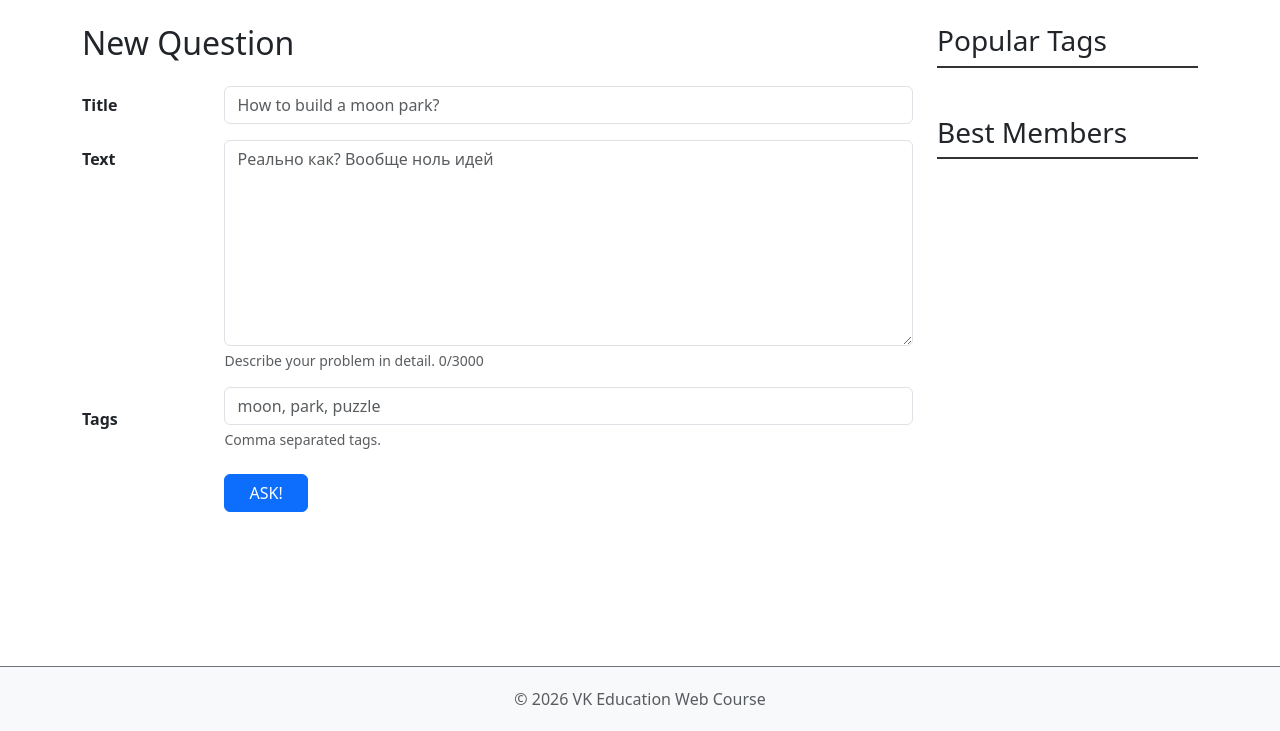
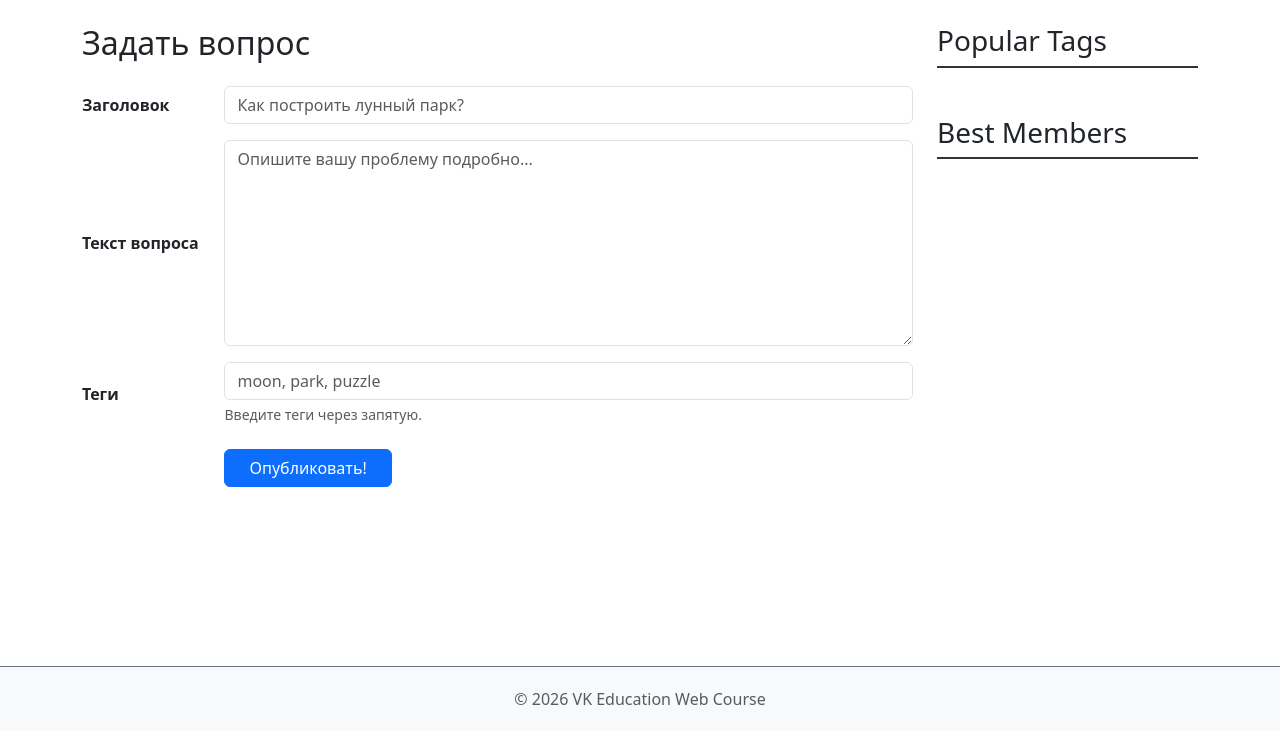
Before and after one commit to Oven29/2026-VK-EDU-Web-11-Ovchinnikov-I, a Django app: page /ask/ in a window 1280 px wide. Shown: the part 69-800 px from the top of the page. Run offline with Django 5.2, Linux system fonts and the light colour scheme; the visitor is signed in with stand-in values (Sample User, id 1); data comes from the database, SQL or seed files in the repository; data that the repository does not hold is empty; some libraries are stand-ins or nearby versions.

Commit message:
feat: implement forms and views for questions and answers

```diff
--- /dev/null
+++ b/questions/forms.py
@@ -0,0 +1,63 @@
+from django import forms
+from .models import Question, Answer, Tag
+
+class QuestionForm(forms.ModelForm):
+    tags = forms.CharField(
+        label='Теги',
+        required=False,
+        widget=forms.TextInput(attrs={'class': 'form-control', 'placeholder': 'moon, park, puzzle'}),
+        help_text='Введите теги через запятую.'
+    )
+
+    class Meta:
+        model = Question
+        fields = ('title', 'content', 'tags')
+        labels = {
+            'title': 'Заголовок',
+            'content': 'Текст вопроса',
+        }
+        widgets = {
+            'title': forms.TextInput(attrs={'class': 'form-control', 'placeholder': 'Как построить лунный парк?'}),
+            'content': forms.Textarea(attrs={'class': 'form-control', 'rows': 8, 'placeholder': 'Опишите вашу проблему подробно...'}),
+        }
+
+    def save(self, commit=True, author=None):
+        question = super().save(commit=False)
+        if author:
+            question.author = author
+        if commit:
+            question.save()
+            # Handle tags
+            tags_str = self.cleaned_data.get('tags', '')
+            if tags_str:
+                tag_names = [t.strip() for t in tags_str.split(',') if t.strip()]
+                for name in tag_names:
+                    tag, created = Tag.objects.get_or_create(name=name)
+                    question.tags.add(tag)
+        return question
+
+class AnswerForm(forms.ModelForm):
+    class Meta:
+        model = Answer
+        fields = ('content',)
+        labels = {
+            'content': 'Ваш ответ',
+        }
+        widgets = {
+            'content': forms.Textarea(attrs={
+                'class': 'form-control mb-3',
+                'rows': 5,
+                'placeholder': 'Введите ваш ответ здесь...',
+                'id': 'editor'
+            }),
+        }
+
+    def save(self, commit=True, author=None, question=None):
+        answer = super().save(commit=False)
+        if author:
+            answer.author = author
+        if question:
+            answer.question = question
+        if commit:
+            answer.save()
+        return answer
--- a/questions/templates/questions/ask.html
+++ b/questions/templates/questions/ask.html
@@ -1,39 +1,43 @@
 {% extends 'base.html' %}
 
-{% block title %}{{ block.super }}: New Question{% endblock %}
+{% block title %}Новый вопрос - Ivan Ask{% endblock %}
 
 {% block content %}
-<h2 class="mb-4">New Question</h2>
+<h2 class="mb-4">Задать вопрос</h2>
 
-<form action="{% url 'ask' %}" class="mt-4" >
+<form method="post" action="{% url 'ask' %}" class="mt-4">
+    {% csrf_token %}
+
+    {% if form.non_field_errors %}
+    <div class="alert alert-danger">
+        {% for error in form.non_field_errors %}
+        {{ error }}
+        {% endfor %}
+    </div>
+    {% endif %}
+
+    {% for field in form %}
     <div class="row mb-3 align-items-center">
-        <label class="col-sm-2 col-form-label fw-bold">Title</label>
+        <label for="{{ field.id_for_label }}" class="col-sm-2 col-form-label fw-bold">{{ field.label }}</label>
         <div class="col-sm-10">
-            <input type="text" class="form-control" placeholder="How to build a moon park?">
+            {{ field }}
+            {% if field.help_text %}
+            <div class="form-text">{{ field.help_text }}</div>
+            {% endif %}
+            {% if field.errors %}
+            <div class="text-danger small">
+                {% for error in field.errors %}
+                {{ error }}
+                {% endfor %}
+            </div>
+            {% endif %}
         </div>
     </div>
+    {% endfor %}
 
-    <div class="row mb-3">
-        <label class="col-sm-2 col-form-label fw-bold">Text</label>
-        <div class="col-sm-10">
-            <textarea id="editor" class="form-control" rows="8" placeholder="Реально как? Вообще ноль идей"></textarea>
-            <div class="form-text">Describe your problem in detail.
-                <span id="count-symbols">0/3000</span>
-            </div>
-        </div>
-    </div>
-
-    <div class="row mb-4 align-items-center">
-        <label class="col-sm-2 col-form-label fw-bold">Tags</label>
-        <div class="col-sm-10">
-            <input type="text" class="form-control" placeholder="moon, park, puzzle">
-            <div class="form-text">Comma separated tags.</div>
-        </div>
-    </div>
-
-    <div class="row">
+    <div class="row mt-4">
         <div class="col-sm-10 offset-sm-2">
-            <button type="submit" class="btn btn-primary px-4">ASK!</button>
+            <button type="submit" class="btn btn-primary px-4">Опубликовать!</button>
         </div>
     </div>
 </form>
--- a/questions/views.py
+++ b/questions/views.py
@@ -1,21 +1,16 @@
 from django.contrib.auth.models import User
 from django.shortcuts import render, get_object_or_404, redirect
+from django.contrib.auth.decorators import login_required
+from django.urls import reverse
 
-from .models import Question, Tag
+from .models import Question, Tag, Answer
 from .utils import paginate
-
-
-ME = {
-    "name": "Ivan. O",
-    "profile_path": "#",
-    "profile_photo": "https://i.yapx.ru/dkv1w.jpg",
-}
+from .forms import QuestionForm, AnswerForm
 
 
 def index(request):
     page_obj = paginate(Question.objects.new(), request)
     context = {
-        'me': ME,
         'questions': page_obj,
     }
 
@@ -23,36 +18,52 @@ def index(request):
 
 
 def question(request, pk: int):
-    question = get_object_or_404(
+    question_obj = get_object_or_404(
         Question.objects.select_related('author').prefetch_related('tags'),
         pk=pk,
     )
-    answers = question.answers.all().select_related('author')
+
+    if request.method == 'POST':
+        if not request.user.is_authenticated:
+            return redirect('login')
+        form = AnswerForm(request.POST)
+        if form.is_valid():
+            answer = form.save(author=request.user, question=question_obj)
+            # Redirect to the last page of answers or just back to the question
+            return redirect(reverse('question', kwargs={'pk': pk}) + f'#answer-{answer.id}')
+    else:
+        form = AnswerForm()
+
+    answers = question_obj.answers.all().select_related('author')
     page_obj = paginate(answers, request)
     context = {
-        'me': ME,
-        'question': question,
+        'question': question_obj,
         'answers': page_obj,
+        'form': form,
     }
 
     return render(request, 'questions/question.html', context)
 
 
+@login_required
 def ask(request):
-    context = {
-        'me': ME,
-    }
+    if request.method == 'POST':
+        form = QuestionForm(request.POST)
+        if form.is_valid():
+            question_obj = form.save(author=request.user)
+            return redirect('question', pk=question_obj.pk)
+    else:
+        form = QuestionForm()
 
-    return render(request, 'questions/ask.html', context)
+    return render(request, 'questions/ask.html', {'form': form})
 
 
 def tag(request, tag: str):
-    tag = get_object_or_404(Tag, name=tag)
-    page_obj = paginate(Question.objects.by_tag(tag.name), request)
+    tag_obj = get_object_or_404(Tag, name=tag)
+    page_obj = paginate(Question.objects.by_tag(tag_obj.name), request)
     context = {
-        'me': ME,
         'questions': page_obj,
-        'title': f'Tag: {tag}',
+        'title': f'Tag: {tag_obj}',
     }
 
     return render(request, 'questions/index.html', context)
@@ -61,7 +72,6 @@ def tag(request, tag: str):
 def hot(request):
     page_obj = paginate(Question.objects.hot(), request)
     context = {
-        'me': ME,
         'questions': page_obj,
         'title': 'Hot Questions',
     }
@@ -73,7 +83,6 @@ def user_questions(request, username: str):
     user = get_object_or_404(User, username=username)
     page_obj = paginate(Question.objects.by_author(user.username), request)
     context = {
-        'me': ME,
         'questions': page_obj,
         'title': f'{username}\'s questions',
     }
```
Also changed, not shown: questions/templates/questions/question.html (+39 -15 lines).
